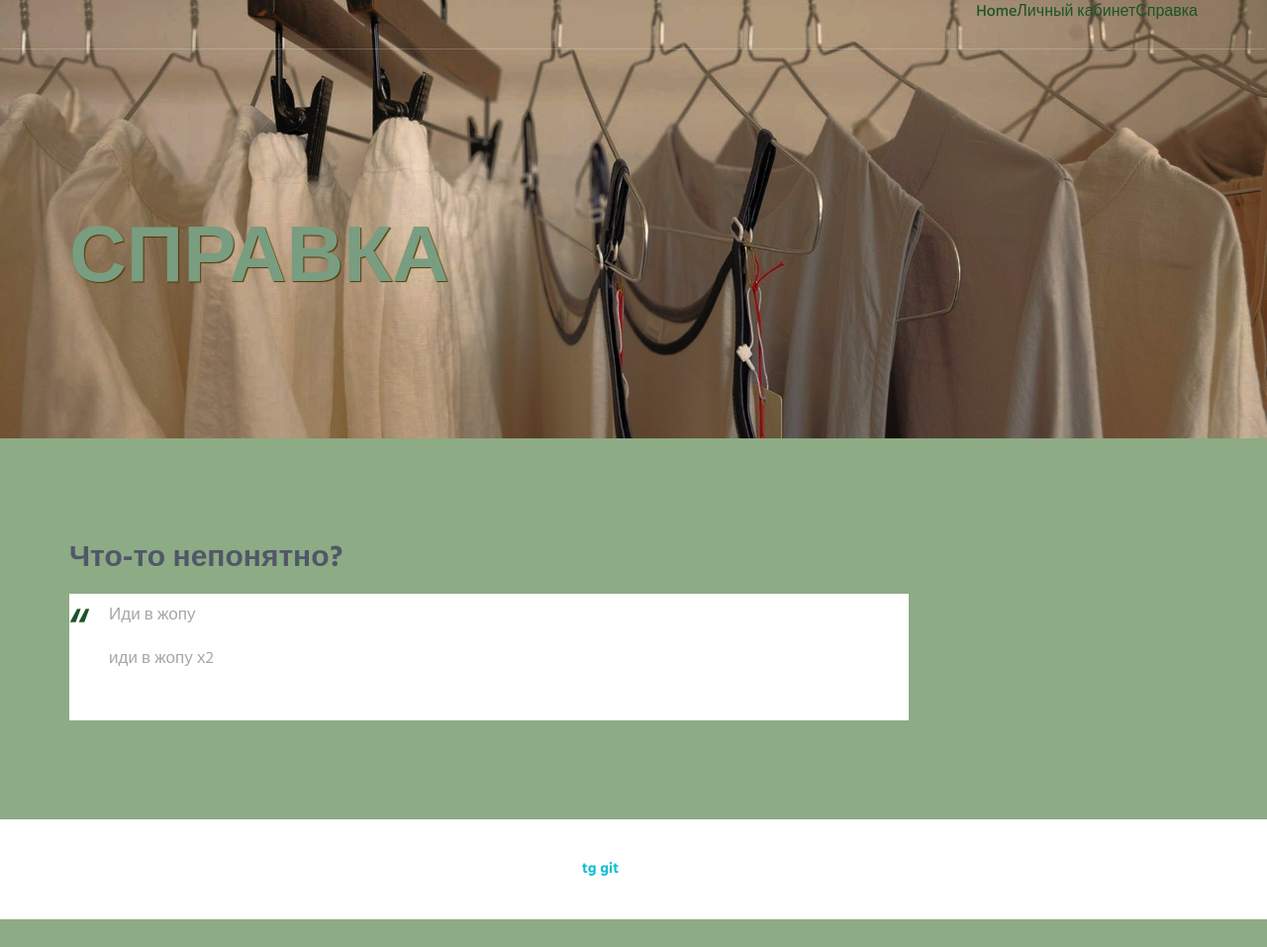
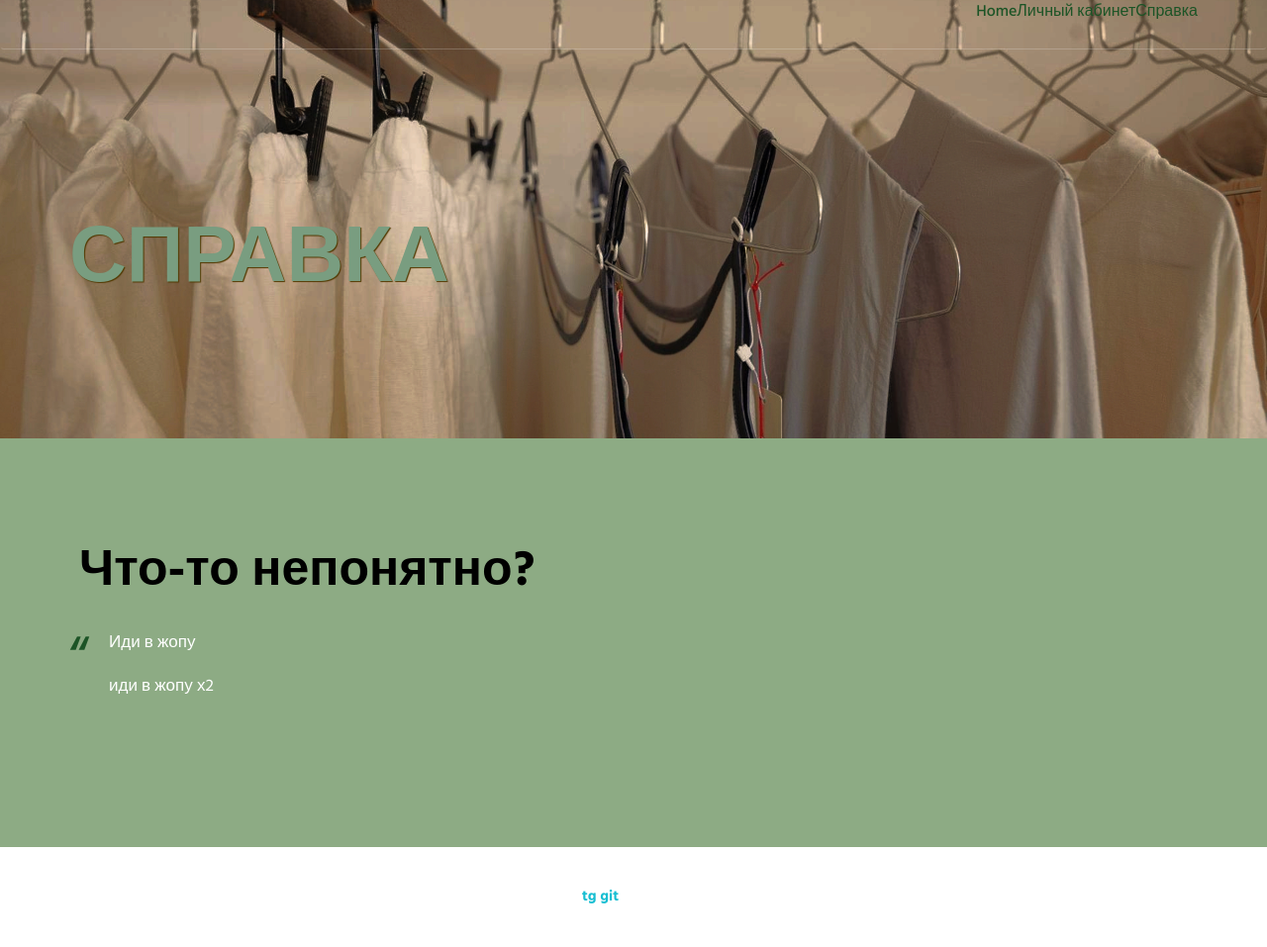
Before and after one commit to k-dash6/suit_app_final, a Django app: page /info/ in a window 1280 px wide. Shown: the whole page at 99% size. Before the commit the page ends 929 px from the top, so only its background shows below. Run offline with Django 4.2, Linux system fonts and the light colour scheme; some libraries are stand-ins or nearby versions.

Commit message:
try to fix subpages

```diff
--- a/main_app/manage_ontology/static/manage_ontology/css/main.css
+++ b/main_app/manage_ontology/static/manage_ontology/css/main.css
@@ -23,14 +23,14 @@
 	font-size: 45px;
 }
 
+.title h2 {
+	color: white;
+}
+
+.margin-b-20 {
+    color: white;
+}
+
 .subtitle {
     color: #8dab84;
 }
-
-.color-base fweight-700 {
-    color: #406933;
-}
-
-.subpages_titles {
-
-}
--- a/main_app/manage_ontology/templates/manage_ontology/info.html
+++ b/main_app/manage_ontology/templates/manage_ontology/info.html
@@ -66,8 +66,7 @@
         <div class="content-lg container">
             <div class="row">
                 <div class="col-sm-9">
-                    <h2>Что-то непонятно?</h2>
-                <div class="sw_cont">
+                    <h2 class="title">Что-то непонятно?</h2>
                     <!-- Swiper Testimonials -->
                     <div class="swiper-slider swiper-testimonials">
                         <!-- Swiper Wrapper -->
@@ -104,7 +103,6 @@
             </div>
             <!--// end row -->
         </div>
-    </div>
 
 
         <!--========== FOOTER ==========-->
```
